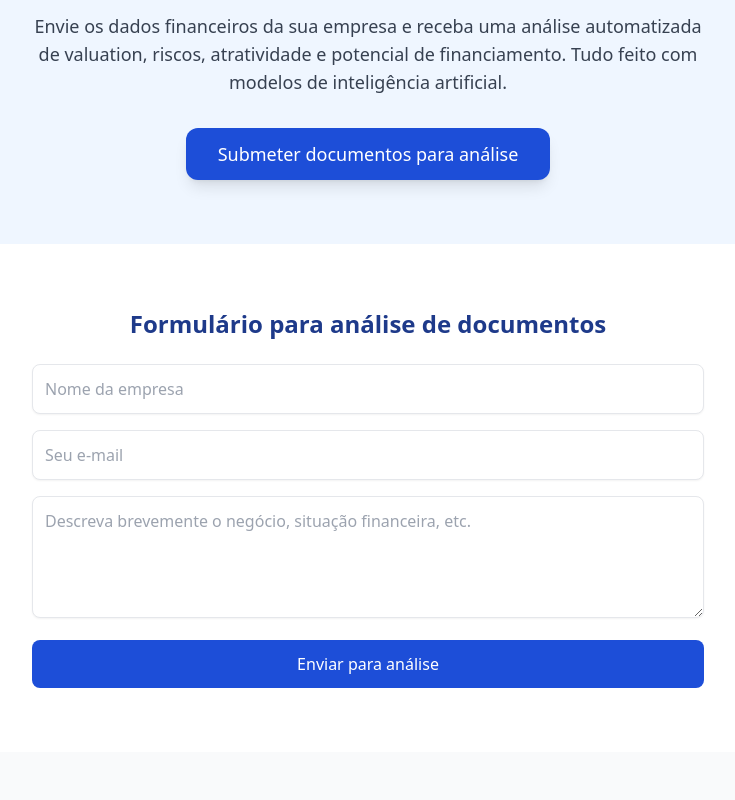
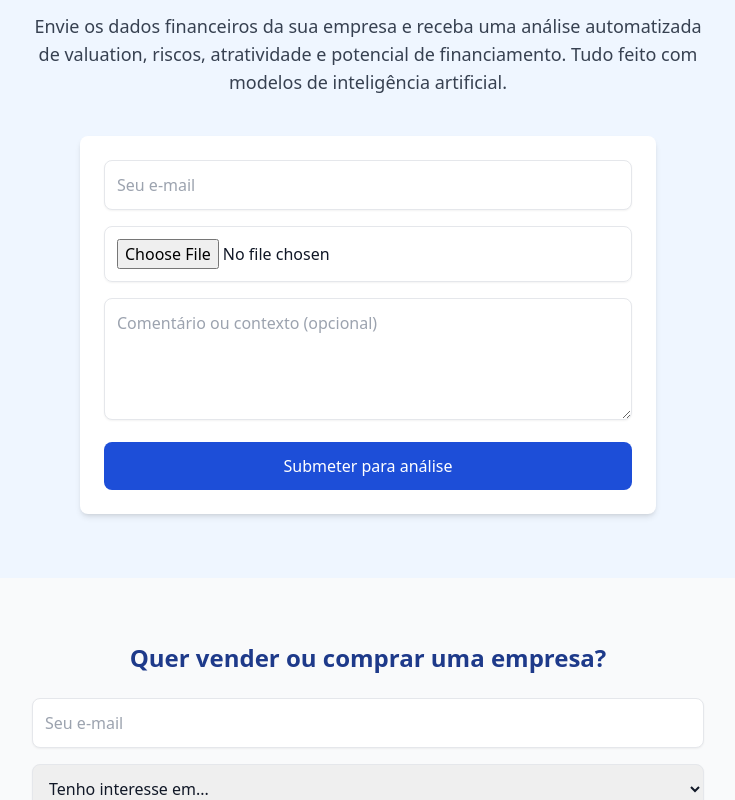
Before and after one commit to femascao/findyz, a Next.js app: page / in a window 1280 px wide. Shown: the part 1440-2240 px from the top of the page, without its empty margins (272-1007 px from the left). Built offline with nearby package versions, Linux system fonts and the light colour scheme.

Commit message:
layout violeta e novo formulário de análise IA direto no site

```diff
--- a/app/page.jsx
+++ b/app/page.jsx
@@ -15,7 +15,7 @@ export default function Page() {
 
       {/* Header */}
       <header className="bg-white shadow fixed top-0 left-0 w-full z-50">
-        <div className="max-w-7xl mx-auto px-6 py-3 flex justify-between items-center">
+        <div className="max-w-7xl mx-auto px-6 py-2 flex justify-between items-center">
           <Image src="/assets/findyz_logo_transparent.png" alt="Logo Findyz" width={120} height={50} />
           <nav className="space-x-6 text-blue-900 font-medium">
             <a href="#como-funciona" className="hover:underline">Como Funciona</a>
@@ -73,64 +73,48 @@ export default function Page() {
           </ul>
         </section>
 
-        {/* Análise com IA */}
+        {/* NOVO BLOCO — Seção “Análise com IA” */}
         <section id="analise-ia" className="px-6 py-16 bg-blue-50">
           <h2 className="text-3xl font-bold text-center text-blue-900">Análise inteligente com IA</h2>
           <p className="mt-4 text-center text-gray-700 text-lg max-w-2xl mx-auto">
             Envie os dados financeiros da sua empresa e receba uma análise automatizada de valuation,
             riscos, atratividade e potencial de financiamento. Tudo feito com modelos de inteligência artificial.
           </p>
-          <div className="text-center mt-8">
-            <a
-              href="#analise-form"
-              className="inline-block bg-blue-700 text-white text-lg px-8 py-3 rounded-xl shadow-lg hover:bg-blue-800 transition"
-            >
-              Submeter documentos para análise
-            </a>
-          </div>
-        </section>
 
-        {/* Formulário inline para análise IA */}
-        <section id="analise-form" className="px-6 py-16 bg-white">
-          <h3 className="text-2xl font-semibold text-center mb-6 text-blue-900">
-            Formulário para análise de documentos
-          </h3>
+          {/* Formulário inline para análise IA */}
           <form
-            action="https://formspree.io/f/mldbeqnd"
+            action="https://formspree.io/f/xgegyknq"
             method="POST"
-            className="max-w-2xl mx-auto space-y-4"
+            className="max-w-xl mx-auto mt-10 bg-white p-6 rounded-lg shadow-md"
           >
-            <input
-              type="text"
-              name="empresa"
-              required
-              placeholder="Nome da empresa"
-              className="w-full border p-3 rounded-lg shadow-sm"
-            />
             <input
               type="email"
               name="email"
               required
               placeholder="Seu e-mail"
-              className="w-full border p-3 rounded-lg shadow-sm"
+              className="w-full border p-3 rounded-lg shadow-sm mb-4"
+            />
+            <input
+              type="file"
+              name="documento"
+              className="w-full border p-3 rounded-lg shadow-sm mb-4"
             />
             <textarea
-              name="descricao"
+              name="mensagem"
               rows="4"
-              required
-              placeholder="Descreva brevemente o negócio, situação financeira, etc."
-              className="w-full border p-3 rounded-lg shadow-sm"
+              placeholder="Comentário ou contexto (opcional)"
+              className="w-full border p-3 rounded-lg shadow-sm mb-4"
             ></textarea>
             <button
               type="submit"
-              className="w-full bg-blue-700 text-white py-3 rounded-lg hover:bg-blue-800"
+              className="w-full bg-blue-700 text-white py-3 rounded-lg hover:bg-blue-800 transition"
             >
-              Enviar para análise
+              Submeter para análise
             </button>
           </form>
         </section>
 
-        {/* Formulário principal de cadastro */}
+        {/* Formulário Contato */}
         <section id="cadastro" className="px-6 py-16 bg-gray-50">
           <h3 className="text-2xl font-semibold text-center mb-6 text-blue-900">
             Quer vender ou comprar uma empresa?
```
